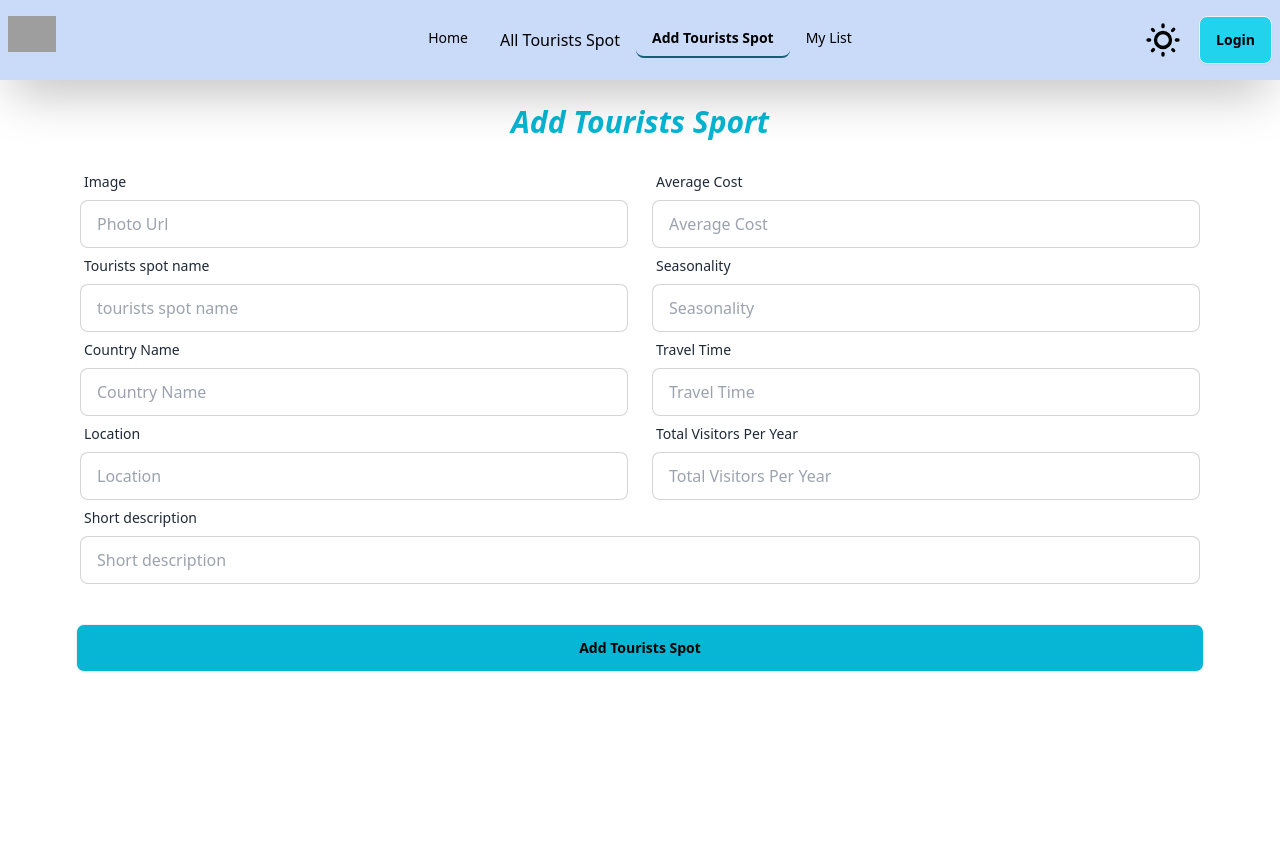
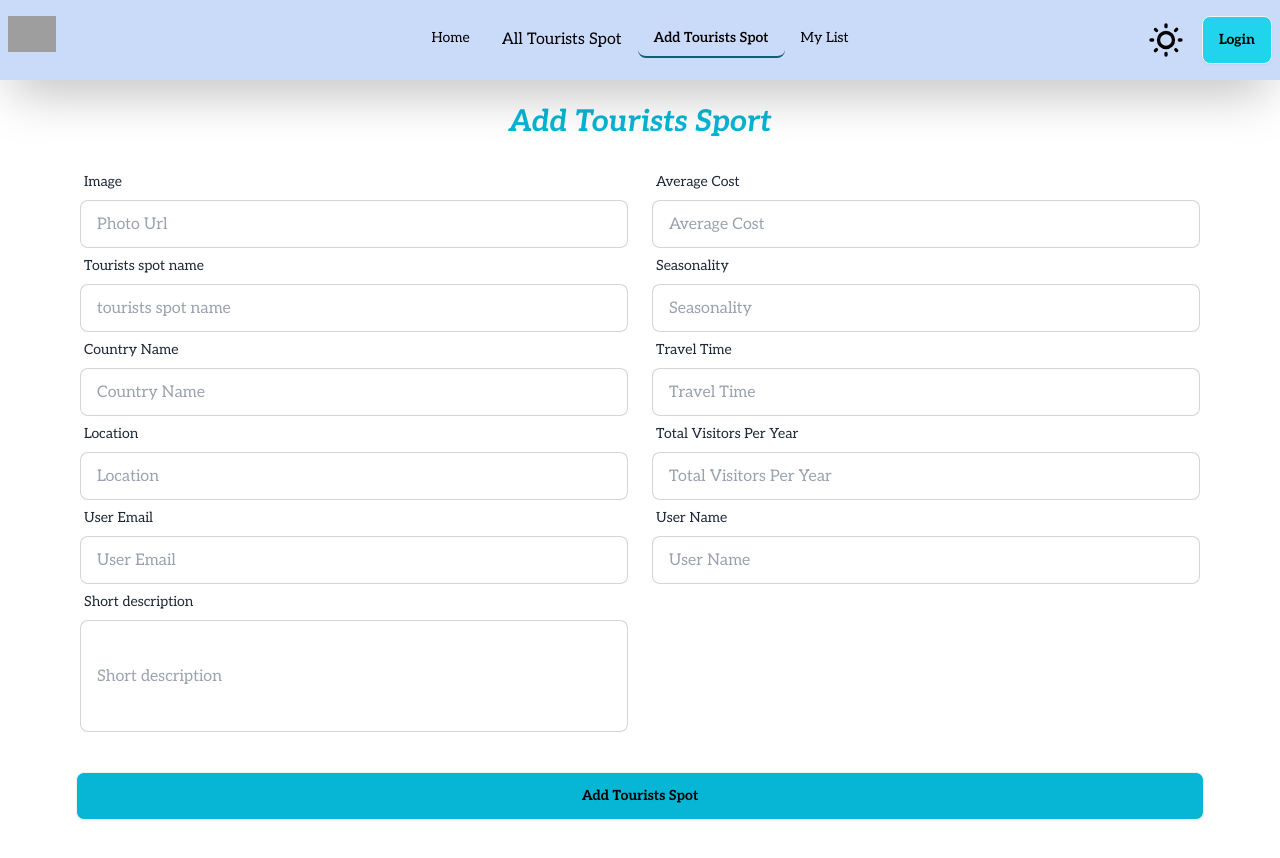
Before and after one commit to sumondas2001/Tourism-Management-client-A-10, a React (Vite) app: page /addTouristsSpot in a window 1280 px wide. Before the commit the page ends 800 px from the top, so only its background shows below. Built offline with nearby package versions, Linux system fonts and the light colour scheme; no server answers; grey boxes are pictures that could not be loaded.

Commit message:
add tourists sport data base add complete

```diff
--- a/index.html
+++ b/index.html
@@ -3,9 +3,10 @@
 
 <head>
   <meta charset="UTF-8" />
-  <link rel="icon" type="image/svg+xml" href="/vite.svg" />
+  <link rel="icon" type="image/svg+xml" href="https://i.postimg.cc/7hPq3Wmg/travelling.png" />
   <meta name="viewport" content="width=device-width, initial-scale=1.0" />
-  <title>Vite + React</title>
+  <title>Tourism Management</title>
+
 </head>
 
 <body>
--- a/package.json
+++ b/package.json
@@ -18,7 +18,9 @@
     "react-dom": "^18.3.1",
     "react-hot-toast": "^2.4.1",
     "react-router-dom": "^6.26.2",
-    "sort-by": "^1.2.0"
+    "sort-by": "^1.2.0",
+    "sweetalert": "^2.1.2",
+    "sweetalert2": "^11.14.1"
   },
   "devDependencies": {
     "@eslint/js": "^9.9.0",
--- a/src/Components/Navbar/Navbar.jsx
+++ b/src/Components/Navbar/Navbar.jsx
@@ -103,7 +103,7 @@ const Navbar = () => {
 
      return (
           <div className="h-20">
-               <div className=" shadow-2xl fixed w-full z-50 bg-[#cadbfa] ">
+               <div className=" shadow-2xl fixed  w-full z-50 bg-[#cadbfa] ">
                     <div className="navbar py-3   md:max-w-[1300px] mx-auto">
                          <div className="navbar-start">
                               <div className="dropdown">
--- a/src/Page/AddTouristsSpot/AddTouristsSpot.jsx
+++ b/src/Page/AddTouristsSpot/AddTouristsSpot.jsx
@@ -1,14 +1,56 @@
+import Swal from "sweetalert2";
 
 
 const AddTouristsSpot = () => {
 
+     const handelAddTouristsSpot = (event) => {
+          event.preventDefault();
+          const from = event.target;
+          const photoUrl = from.photoUrl.value;
+          const touristsSpotName = from.touristsSpotName.value;
+          const countryName = from.countryName.value;
+          const location = from.location.value;
+          const userEmail = from.userEmail.value;
+          const shortDescription = from.shortDescription.value;
+          const averageCost = from.averageCost.value;
+          const seasonality = from.seasonality.value;
+          const travelTime = from.travelTime.value;
+          const totalVisitorsPerYear = from.totalVisitorsPerYear.value;
+          const userName = from.userName.value;
+
+          const fromData = { photoUrl, touristsSpotName, countryName, location, userEmail, shortDescription, averageCost, seasonality, travelTime, totalVisitorsPerYear, userName }
+          console.log(fromData);
+
+
+          fetch('http://localhost:5000/addTouristsSpot', {
+               method: "POST",
+               headers: {
+                    'content-type': 'application/json'
+               },
+               body: JSON.stringify(fromData)
+          })
+               .then(res => res.json())
+               .then(data => {
+                    from.reset();
+                    if (data.insertedId) {
+                         Swal.fire({
+                              title: "Good job!",
+                              text: "Tourists Sport Add Successfully!",
+                              icon: "success"
+                         });
+                    }
+               })
+
+     }
+
      return (
           <div>
+
                <div className="text-center m-6">
                     <i className="text-3xl font-bold text-cyan-500 ">Add Tourists Sport </i>
                </div>
-               <form className="md:max-w-6xl mx-auto">
-                    <div className="w-full grid grid-cols-2 px-4  gap-x-6 ">
+               <form onSubmit={handelAddTouristsSpot} className="md:max-w-6xl mx-auto">
+                    <div className="w-full grid grid-cols-2 px-4 gap-x-6 ">
                          <div className="">
                               <div className="form-control">
                                    <label className="label">
@@ -32,7 +74,21 @@ const AddTouristsSpot = () => {
                                    <label className="label">
                                         <span className="label-text">Location</span>
                                    </label>
-                                   <input type="text" name="Location" placeholder="Location" className="input input-bordered" required />
+                                   <input type="text" name="location" placeholder="Location" className="input input-bordered" required />
+                              </div>
+
+                              <div className="form-control">
+                                   <label className="label">
+                                        <span className="label-text">User Email</span>
+                                   </label>
+                                   <input type="email" name="userEmail" placeholder="User Email" className="input input-bordered" required />
+                              </div>
+
+                              <div className="form-control mb-10 ">
+                                   <label className="label">
+                                        <span className="label-text">Short description</span>
+                                   </label>
+                                   <input type="text" name="shortDescription" placeholder="Short description" className="input input-bordered h-28" required />
                               </div>
                          </div>
                          <div>
@@ -61,15 +117,17 @@ const AddTouristsSpot = () => {
                                    <input type="text" name="totalVisitorsPerYear" placeholder="Total Visitors Per Year" className="input input-bordered" required />
                               </div>
 
+                              <div className="form-control">
+                                   <label className="label">
+                                        <span className="label-text">User Name</span>
+                                   </label>
+                                   <input type="text" name="userName" placeholder="User Name" className="input input-bordered" required />
+                              </div>
+
+
                          </div>
                     </div>
 
-                    <div className="form-control mb-10 px-4 ">
-                         <label className="label">
-                              <span className="label-text">Short description</span>
-                         </label>
-                         <input type="text" name="shortDescription" placeholder="Short description" className="input input-bordered" required />
-                    </div>
 
 
                     <div className="mb-10 mx-3">
--- a/src/Page/Error/ErrorPage.jsx
+++ b/src/Page/Error/ErrorPage.jsx
@@ -3,7 +3,7 @@
 const ErrorPage = () => {
      return (
           <div className="flex h-screen justify-center">
-               <img src={'https://i.ibb.co.com/ZJ3PJmX/5156007-2677143.jpg'} alt="" />
+               <img src={'https://i.ibb.co.com/x6wPNVK/file.png'} alt="" />
           </div>
      );
 };
--- a/src/Page/Login/Login.jsx
+++ b/src/Page/Login/Login.jsx
@@ -68,7 +68,7 @@ const Login = () => {
                     <div className="text-center lg:text-left">
                          <h1 className="text-4xl font-bold text-cyan-500 mb-4 text-center">Login now!</h1>
 
-                         <img className="w-[570px] " src="https://i.ibb.co.com/4Jr5z8c/10780544-19199509.jpg" alt="" />
+                         <img className="w-[570px] " src="https://i.ibb.co.com/jgspV9x/10780544-19199509-removebg.png" alt="" />
 
                     </div>
                     <div className="card bg-base-100 w-screen max-w-sm shrink-0 shadow-2xl">
--- a/src/Page/Regiseter/Register.jsx
+++ b/src/Page/Regiseter/Register.jsx
@@ -49,7 +49,7 @@ const Register = () => {
                     <div className="text-center lg:text-left">
                          <h1 className="text-4xl font-bold text-cyan-500 mb-4 text-center">Register now!</h1>
 
-                         <img className="w-[570px] " src="https://i.ibb.co.com/4Jr5z8c/10780544-19199509.jpg" alt="" />
+                         <img className="w-[570px]  " src="https://i.ibb.co.com/jgspV9x/10780544-19199509-removebg.png" alt="" />
 
                     </div>
                     <div className="card bg-base-100 w-screen max-w-sm shrink-0 shadow-2xl">
--- a/src/Root/Root.jsx
+++ b/src/Root/Root.jsx
@@ -5,11 +5,13 @@ import { Toaster } from "react-hot-toast";
 
 const Root = () => {
      return (
-          <div>
+          <div className="font-aleo ">
                <Navbar></Navbar>
 
 
-               <Outlet></Outlet>
+               <div className="">
+                    <Outlet></Outlet>
+               </div>
                <Toaster />
 
           </div>
--- a/src/index.css
+++ b/src/index.css
@@ -1,3 +1,6 @@
+@import url('https://fonts.googleapis.com/css2?family=Aleo:ital,wght@0,100..900;1,100..900&family=Poppins:ital,wght@0,400;0,500;0,600;0,700;0,800;0,900;1,300;1,400;1,500;1,600;1,700;1,800;1,900&family=Raleway:ital,wght@0,100..900;1,100..900&display=swap');
+
+
 @tailwind base;
 @tailwind components;
 @tailwind utilities;
--- a/tailwind.config.js
+++ b/tailwind.config.js
@@ -5,7 +5,11 @@ export default {
     "./src/**/*.{js,ts,jsx,tsx}",
   ],
   theme: {
-    extend: {},
+    extend: {
+      fontFamily: {
+        aleo: ' "Aleo", serif'
+      }
+    },
   },
   plugins: [
     require('daisyui'),
```
Also changed, not shown: src/---img.js (added, +65 -0 lines), src/Components/Carousel/Carousel.jsx (+8 -8 lines), 1 other file (tests, documents, lock files or other folders).
